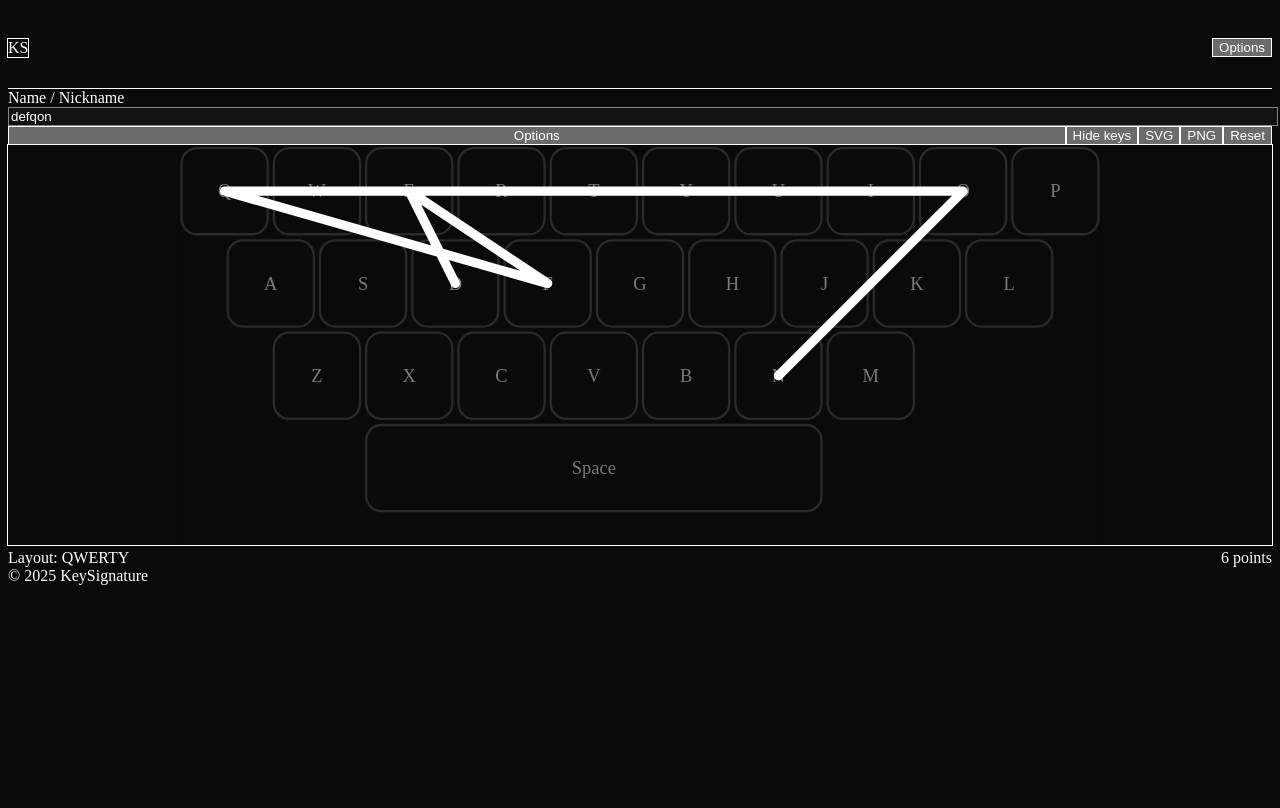
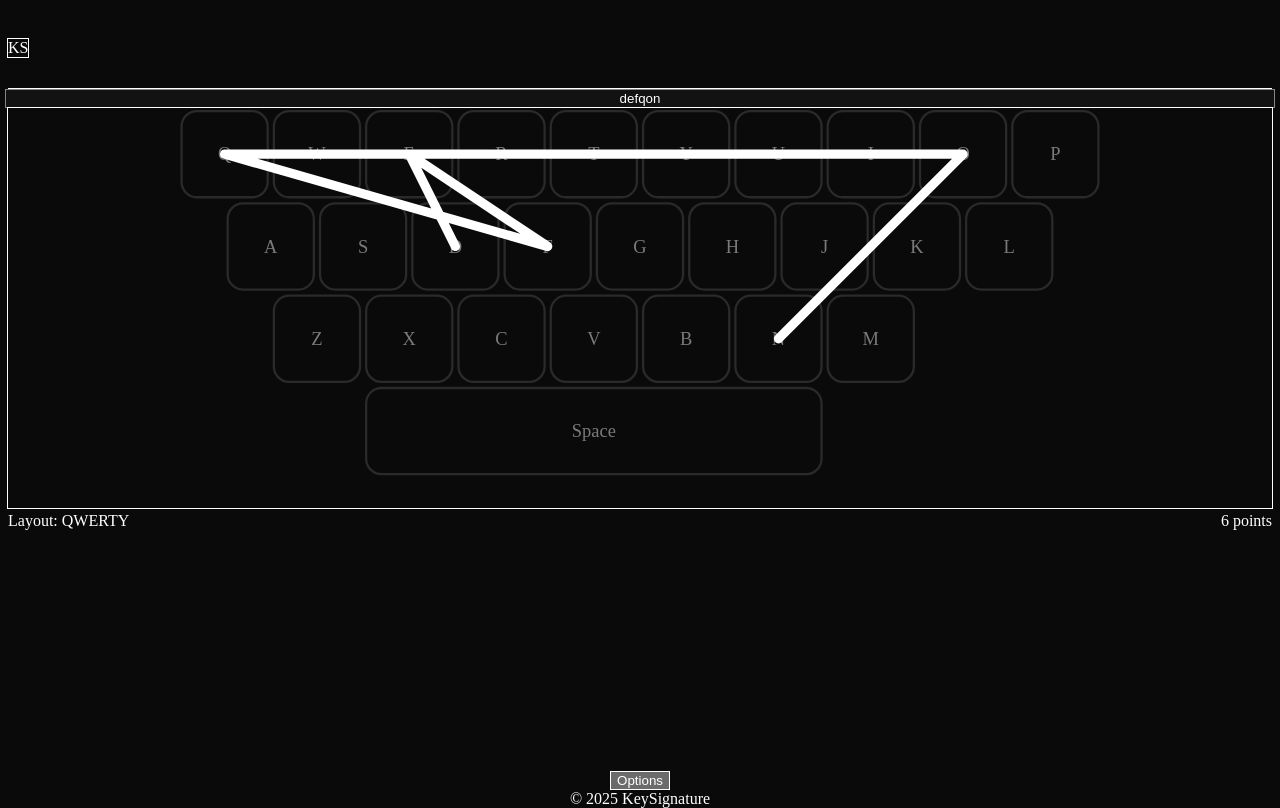
Before and after one commit to Yang-woo/keysignature, a React (Vite) app: page / in a window 1280 px wide. Built offline with nearby package versions, Linux system fonts and the light colour scheme.

Commit message:
refactor: modernize UI layout and add clickable keyboard

```diff
--- a/src/App.tsx
+++ b/src/App.tsx
@@ -20,15 +20,12 @@ function toPoints(text: string, keys: KeyCoord[]) {
 }
 
 export default function App() {
-  // 기본값: 다크 배경에서 잘 보이는 사이언 톤
   const [text, setText] = useState("defqon");
   const [color, setColor] = useState("#ffffff");
   const [width, setWidth] = useState(6);
   const [smooth, setSmooth] = useState(0.4);
   const [showDots, setShowDots] = useState(false);
   const [showKeys, setShowKeys] = useState(true);
-
-  // 옵션 패널은 눌러야 열림
   const [showOptions, setShowOptions] = useState(false);
 
   const svgRef = useRef<SVGSVGElement | null>(null);
@@ -56,9 +53,12 @@ export default function App() {
     setShowKeys(true);
   };
 
+  const handleKeyClick = (label: string) => {
+    setText((t) => t + (label === "Space" ? " " : label));
+  };
+
   return (
-    <div className="min-h-screen bg-[#0a0a0a] text-white selection:bg-cyan-400/20">
-      {/* 헤더 */}
+    <div className="min-h-screen flex flex-col bg-[#0a0a0a] text-white selection:bg-cyan-400/20">
       <header className="sticky top-0 z-20 bg-[#0a0a0a] border-b border-white/20">
         <div className="mx-auto max-w-5xl px-4 py-3 flex items-center justify-between">
           <div className="flex items-center gap-3">
@@ -73,23 +73,6 @@ export default function App() {
             </span>
           </div>
           <div className="flex items-center gap-2">
-            <button
-              onClick={() => setShowOptions((v) => !v)}
-              className="px-3 py-1.5 rounded-lg bg-white/10 hover:bg-white/15 border border-white/20 text-sm"
-            >
-              Options
-            </button>
-            <label className="hidden sm:inline-flex items-center gap-2 text-sm px-3 py-1.5 rounded-lg border border-white/20 bg-white/10 hover:bg-white/15 cursor-pointer">
-              <input
-                type="checkbox"
-                className="accent-cyan-400"
-                checked={showKeys}
-                onChange={(e) => setShowKeys(e.target.checked)}
-              />
-              Show keys
-            </label>
-
-            {/* Actions (Desktop) */}
             <div className="hidden sm:flex items-center gap-2">
               <button
                 onClick={handleDownloadSVG}
@@ -117,62 +100,42 @@ export default function App() {
         </div>
       </header>
 
-      {/* 메인 */}
-      <main className="mx-auto max-w-5xl px-4 py-5 grid gap-4">
-        {/* 입력 바 (모바일 우선) */}
-        <div className="flex flex-col sm:flex-row gap-3">
-          <div className="flex-1">
-            <label className="block text-xs text-white/60 mb-1">
-              Name / Nickname
-            </label>
+      <main className="flex-1 w-full mx-auto max-w-5xl px-4 py-5 flex flex-col items-center gap-4">
         <input
           value={text}
           onChange={(e) => setText(e.target.value)}
-              placeholder="이름/닉네임을 입력하세요"
-              className="w-full px-3 sm:px-4 py-2.5 rounded-lg bg-white/5 border border-white/10 outline-none
-                         placeholder:text-white/40 focus:ring-2 focus:ring-cyan-500/60"
+          className="w-full max-w-md px-4 py-2.5 rounded-lg bg-white/5 border border-white/10 outline-none focus:ring-2 focus:ring-cyan-500/60 text-center"
         />
+
+        <section className="w-full">
+          <CanvasStage
+            ref={svgRef}
+            points={points}
+            color={color}
+            width={width}
+            smooth={smooth}
+            showDots={showDots}
+            showKeys={showKeys}
+            keys={qwertyLayout.keys}
+            onKeyClick={handleKeyClick}
+          />
+          <div className="mt-2 flex items-center justify-between text-xs text-white/40">
+            <span>Layout: QWERTY</span>
+            <span>{points.length} points</span>
           </div>
+        </section>
 
-          {/* 모바일에서 옵션 버튼을 오른쪽에 노출 */}
-          <div className="flex items-end gap-2 sm:hidden">
+        <div className="mt-auto w-full">
+          <div className="flex justify-center">
             <button
               onClick={() => setShowOptions((v) => !v)}
-              className="flex-1 px-3 py-2.5 rounded-lg bg-white/10 hover:bg-white/15 border border-white/20 text-sm"
+              className="px-4 py-2 rounded-lg bg-white/10 hover:bg-white/15 border border-white/20 text-sm"
             >
               Options
             </button>
-            <button
-              onClick={() => setShowKeys((v) => !v)}
-              className="px-3 py-2.5 rounded-lg bg-white/10 hover:bg-white/15 border border-white/20 text-sm"
-            >
-              {showKeys ? "Hide keys" : "Show keys"}
-            </button>
-            {/* Actions (Mobile) */}
-            <button
-              onClick={handleDownloadSVG}
-              className="px-3 py-2.5 rounded-lg bg-cyan-500/30 hover:bg-cyan-500/40 border border-cyan-400/40 text-cyan-200 text-sm"
-            >
-              SVG
-            </button>
-            <button
-              onClick={handleDownloadPNG}
-              className="px-3 py-2.5 rounded-lg bg-emerald-500/30 hover:bg-emerald-500/40 border border-emerald-400/40 text-emerald-200 text-sm"
-            >
-              PNG
-            </button>
-            <button
-              onClick={handleReset}
-              className="px-3 py-2.5 rounded-lg bg-white/10 hover:bg-white/15 border border-white/20 text-sm"
-            >
-              Reset
-            </button>
           </div>
-        </div>
-
-        {/* 옵션 패널 (토글) */}
           {showOptions && (
-          <section className="rounded-2xl border border-white/10 bg-white/[0.04] p-4 sm:p-5 grid gap-4 sm:grid-cols-2">
+            <section className="mt-4 rounded-2xl border border-white/10 bg-white/[0.04] p-4 grid gap-4 sm:grid-cols-2">
               <div className="grid gap-2">
                 <label className="text-xs text-white/60">Stroke Color</label>
                 <div className="flex items-center gap-3">
@@ -186,8 +149,7 @@ export default function App() {
                   <input
                     value={color}
                     onChange={(e) => setColor(e.target.value)}
-                  className="flex-1 px-3 py-2 rounded-md bg-black border border-white/10 text-sm
-                             outline-none focus:ring-2 focus:ring-cyan-500/60"
+                    className="flex-1 px-3 py-2 rounded-md bg-black border border-white/10 text-sm outline-none focus:ring-2 focus:ring-cyan-500/60"
                   />
                 </div>
                 <div className="mt-2 flex flex-wrap gap-2">
@@ -214,9 +176,7 @@ export default function App() {
               </div>
 
               <div className="grid gap-2">
-              <label className="text-xs text-white/60">
-                Stroke Width: {width}px
-              </label>
+                <label className="text-xs text-white/60">Stroke Width: {width}px</label>
                 <input
                   type="range"
                   min={1}
@@ -228,9 +188,7 @@ export default function App() {
               </div>
 
               <div className="grid gap-2">
-              <label className="text-xs text-white/60">
-                Smoothing: {smooth}
-              </label>
+                <label className="text-xs text-white/60">Smoothing: {smooth}</label>
                 <input
                   type="range"
                   min={0}
@@ -254,29 +212,24 @@ export default function App() {
                   입력 지점 표시
                 </label>
               </div>
+
+              <div className="grid gap-2">
+                <label className="text-xs text-white/60">Show Keys</label>
+                <label className="inline-flex items-center gap-2 text-sm">
+                  <input
+                    type="checkbox"
+                    className="accent-cyan-400"
+                    checked={showKeys}
+                    onChange={(e) => setShowKeys(e.target.checked)}
+                  />
+                  키보드 표시
+                </label>
+              </div>
             </section>
           )}
-
-        {/* 캔버스 */}
-        <section>
-          <CanvasStage
-            ref={svgRef}
-            points={points}
-            color={color}
-            width={width}
-            smooth={smooth}
-            showDots={showDots}
-            showKeys={showKeys}
-            keys={qwertyLayout.keys}
-          />
-          <div className="mt-2 flex items-center justify-between text-xs text-white/40">
-            <span>Layout: QWERTY</span>
-            <span>{points.length} points</span>
         </div>
-        </section>
       </main>
 
-      {/* 푸터 */}
       <footer className="mx-auto max-w-5xl px-4 py-6 text-xs text-white/40">
         © {new Date().getFullYear()} KeySignature
       </footer>
--- a/src/components/CanvasStage.tsx
+++ b/src/components/CanvasStage.tsx
@@ -12,6 +12,7 @@ interface Props {
   showDots?: boolean;
   showKeys?: boolean;
   keys?: KeyCoord[]; // 키보드 오버레이
+  onKeyClick?: (label: string) => void; // 키 클릭 처리
 }
 
 const CanvasStage = forwardRef<SVGSVGElement, Props>(
@@ -24,6 +25,7 @@ const CanvasStage = forwardRef<SVGSVGElement, Props>(
       showDots = false,
       showKeys = true,
       keys = [],
+      onKeyClick,
     },
     ref
   ) => {
@@ -63,7 +65,11 @@ const CanvasStage = forwardRef<SVGSVGElement, Props>(
           keys.map((k) => {
             const rx = 10;
             return (
-              <g key={k.id}>
+              <g
+                key={k.id}
+                onClick={() => k.label && onKeyClick?.(k.label)}
+                className={onKeyClick ? "cursor-pointer" : undefined}
+              >
                 <rect
                   x={k.x + 2}
                   y={k.y + 2}
```
Lines whose indentation alone changed are shown as unchanged.
